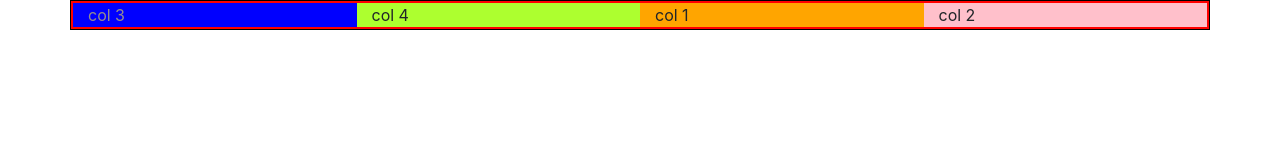
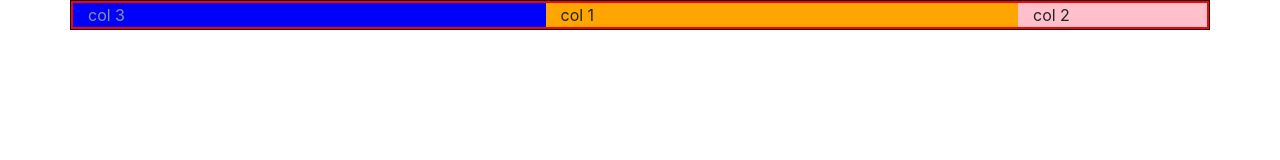
Before and after one commit to anubhab5/learn-bootstrap, a website: page index.html in a window 1280 px wide. Drawn offline with nearby package versions, Linux system fonts and the light colour scheme.

Commit message:
Ordering Any way

```diff
--- a/index.html
+++ b/index.html
@@ -15,10 +15,10 @@
 
         <div class="container">
             <div class="row">
-                <div class="col orange order-md-last">col 1</div>
-                <div class="col pink order-lg-last">col 2</div>
-                <div class="col blue order-md-first">col 3</div>
-                <div class="col green order-lg-first">col 4</div>
+                <div class="col-md-5 orange order-md-2 order-sm-1">col 1</div>
+                <div class="col-md-2 pink order-md-3 order-sm-2">col 2</div>
+                <div class="col-md-5 blue order-md-1 order-sm-3">col 3</div>
+                <!-- <div class="col green order-md-3">col 4</div> -->
             </div>
         </div>
 
```
